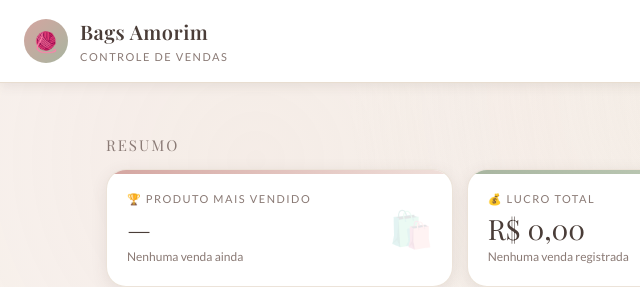
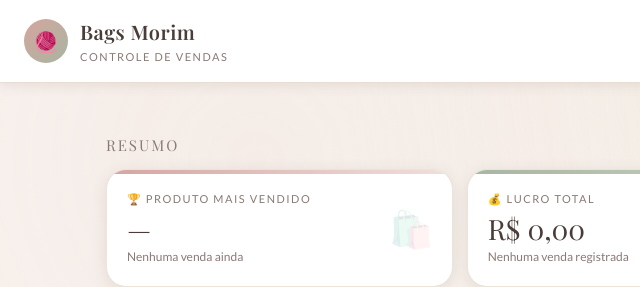
Before and after one commit to aira-ferreira/bags-morim, a plain HTML site: page index.html in a window 1280 px wide. Shown: the top 287 px of the page, 0-640 px from the left. Drawn offline with nearby package versions, Linux system fonts and the light colour scheme; a web font is replaced by a local one.

Commit message:
Correct logo text from 'Bags Amorim' to 'Bags Morim'
Alteração do nome

```diff
--- a/index.html
+++ b/index.html
@@ -499,7 +499,7 @@
   <div class="logo">
     <div class="logo-icon">🧶</div>
     <div class="logo-text">
-      <h1>Bags Amorim</h1>
+      <h1>Bags Morim</h1>
       <span>Controle de Vendas</span>
     </div>
   </div>
```
